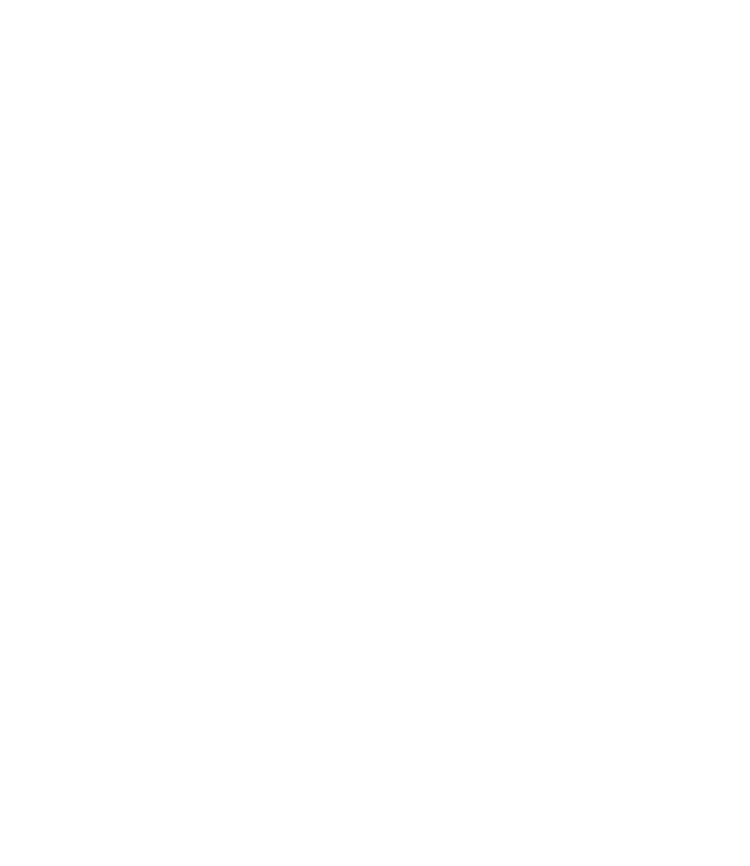
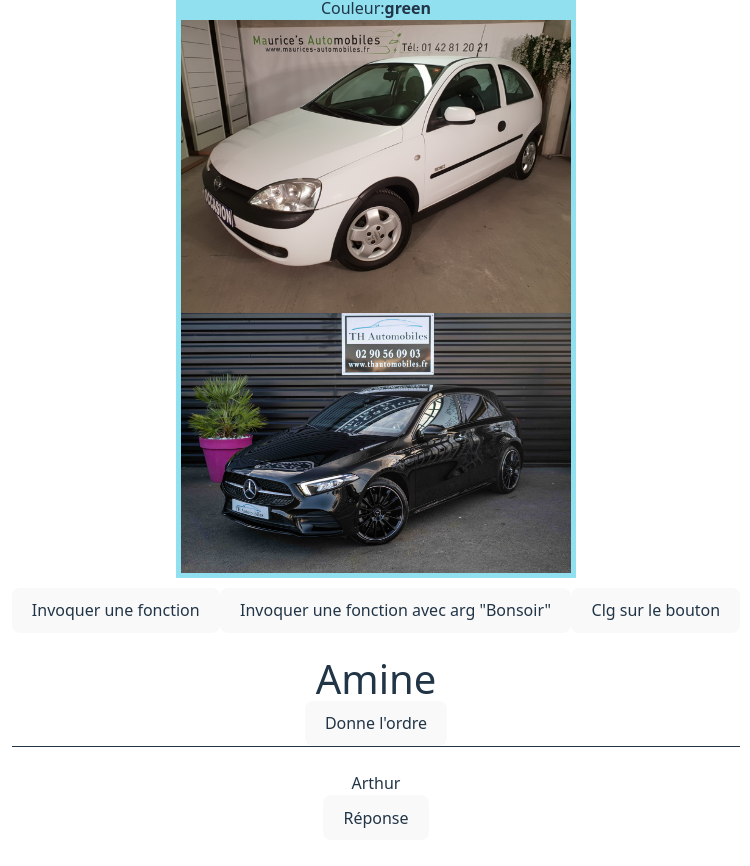
Before and after one commit to amineshwarz/react-exo, a React (Vite) app: page / in a window 1280 px wide. Shown: the part 1549-2415 px from the top of the page, without its empty margins (264-1014 px from the left). Before the commit the page ends 800 px from the top, so only its background shows below. Built offline with nearby package versions, Linux system fonts and the light colour scheme.

Commit message:
des exo sur react

```diff
--- a/src/App.jsx
+++ b/src/App.jsx
@@ -1,16 +1,22 @@
 import { Component } from 'react';
 import Amine from './components/Amine';
 import './App.css';
+import Mycars from './components/Mycars';
 
 class App extends Component {
 
   state = {
-    titre: null,
+    titre: 'Arnautomobil Collection',
   }
 
   render() {
     return (
       <div className='App'>
+
+        <Mycars
+        titre={this.state.titre}/>
+        <br/>
+
         <Amine />
       </div>
     )
--- a/src/components-V1/MyCars.jsx
+++ b/src/components-V1/MyCars.jsx
@@ -1,6 +1,6 @@
 import { Component } from 'react';
 import Car from './Cars';
-import MyHeader from './MyHeader';
+import MyHeader from '../components/MyHeader';
 import Wrapper from './Wrapper';
 
 
--- a/src/components/Amine.jsx
+++ b/src/components/Amine.jsx
@@ -8,36 +8,39 @@ class Amine extends Component {
         messageArthur: null
     }
 
-    ordrePapa =()=>{
-       this.setState({
-        messageAmine: 'va faire tes devoirs',
-       })
-    }
+    // ordrePapa =()=>{
+    //    this.setState({
+    //     messageAmine: 'va faire tes devoirs',
+    //    })
+    // }
 
-    reponseArthur =()=>{
-       this.setState({
-        messageArthur: 'Daccord papa',
-       })
-    }
+    // reponseArthur =()=>{
+    //     this.setState({
+    //      messageArthur: 'Daccord papa',
+    //     })
+    //  }
+
+
+    orderPapa = msg => this.setState({ messageAmine: msg, hidden:false });
+    reponseArthur = msg => this.setState({ messageArthur: msg });
+
+
+
+
+
 
     render() {
         return (
             <div>
                 <h1>Amine</h1>
-                <button onClick={this.ordrePapa}>Donne l'ordre</button>
+                <button onClick={()=> this.orderPapa('va faire tes devoir  !')}>Donne l'ordre</button>
                 <p>{this.state.messageAmine}</p>
                 <hr /><br></br>
 
-
-
-
                 <Arthur name="Arthur"
                         leState={this.state}
-                        reponseArthur={this.reponseArthur}
+                        reponseArthurProps={this.reponseArthur}
                 />
-
-
-
             </div>
         )
     }
--- a/src/components/Arthur.jsx
+++ b/src/components/Arthur.jsx
@@ -1,8 +1,9 @@
 import React from 'react'
 
 const Arthur = props => {
-    const btnReponseArthur = props.leState.messageArthur
-    // props.leState.messageAmine !== null ? (<button onClick={props.reponseArthur}> Réponse </button>) : (<button disabled> Réponse </button>)
+
+    // const btnReponseArthur =  props.leState.messageAmine !== null ? (<button onClick={props.reponseArthur}> Réponse </button>) : (<button hidden> Réponse </button>)
+
 
     console.log(props);
     return (
@@ -10,20 +11,15 @@ const Arthur = props => {
 
             <h2>{props.name}</h2>
 
-             {btnReponseArthur}
-            <p> {props.leState.messageAmine !== null ? (
-                <button onClick={props.reponseArthur}> Réponse </button>) : (<button hidden> Réponse </button>)}
-            </p>
+             {/* {btnReponseArthur} */}
+
+             <button    hidden={props.leState.hidden}
+                        onClick={()=> props.reponseArthurProps('je peux faire apres ?')}> Réponse </button>
+
+             <p>{props.leState.messageArthur}</p>
+
         </div>
-    //     <div>
-    //     <h2>{props.name}</h2>
-    //     {props.leState.messageAmine !== null ? (
-    //         <button onClick={props.reponseArthur}>Réponse</button>
-    //     ) : (
-    //         <button disabled>Réponse</button>
-    //     )}
-    //     <p>{props.leState.messageArthur}</p>
-    // </div>
+
     )
 }
 export default Arthur
--- a/src/components-V2/Cars.jsx
+++ b/src/components/Cars.jsx
@@ -1,3 +1,10 @@
+import React from 'react';
+import Wrapper from './Wrapper.jsx';
+import car1 from './5ece697eaa71d_20200527_144439.jpg';
+
+import car3 from './A7307796.jpg';
+
+
 const Car = ({color, children, year, age}) => {
 
     const colorInfo = color ? <p> Couleur:
@@ -7,8 +14,8 @@ const Car = ({color, children, year, age}) => {
 
     if (children) {
         return (
-            <div style={ {backgroundColor: 'pink', width: '400px', padding: '10px', margin: '5px auto'} }>
 
+            <Wrapper>
                 <p>Marque:
                     <span style={{fontWeight:  'bold'}}> {children} </span>
                 </p>
@@ -23,11 +30,14 @@ const Car = ({color, children, year, age}) => {
                 </p>
                 {colorInfo}
 
-            </div>
+                <img src={car1}/>
+
+                <img src={car3}/>
+            </Wrapper>
+
         )
     }
 
-    // return null // ce return est Facultatif
 }
 
 export default Car
--- /dev/null
+++ b/src/components/Form.jsx
@@ -0,0 +1,14 @@
+import { Component } from 'react';
+import Car from './Cars';
+
+class Form extends Component {
+  render() {
+    return (
+      <div>
+        <Car />
+        <h1>Form</h1>
+
+    </div>
+    )
+  }
+}
--- a/src/components-V2/Mycars.jsx
+++ b/src/components/Mycars.jsx
@@ -1,6 +1,7 @@
 import { Component } from 'react'
 import Car from './Cars'
 import Welcome from './Welcome'
+import MyHeader from './MyHeader'
 
 class Mycars extends Component {
 
@@ -49,9 +50,10 @@ class Mycars extends Component {
 
         return (
             <div>
-                <h1>{this.props.title}</h1>
+                <MyHeader title={this.props.titre}/>
 
                 <button onClick={this.addTenYears}> +18 </button>
+
 
                 {
                     this.state.cars.map(({name, color, year}, index) => {
```
Also changed, not shown: src/components/5ece697eaa71d_20200527_144439.jpg (added), src/components/A7307796.jpg (added), src/components/MyHeader.jsx (renamed from src/components-V1/MyHeader.jsx), src/components/Welcome.jsx (renamed from src/components-V2/Welcome.jsx), src/components/Wrapper.jsx (renamed from src/components-V1/Wrapper.jsx).
